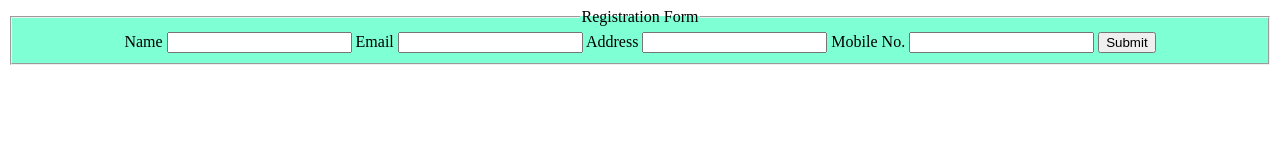
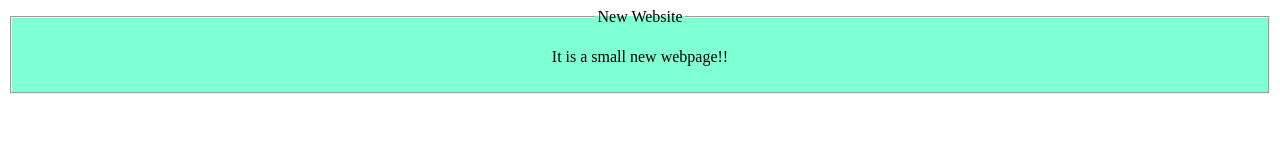
Before and after one commit to Jay-sorani835/Frontend, a plain HTML site: page Website Designing/Module - 1 - Basic Fundamentals/index.html in a window 1280 px wide. Drawn offline with Linux system fonts and the light colour scheme.

Commit message:
latest commit

```diff
--- a/Website Designing/Module - 1 - Basic Fundamentals/index.html
+++ b/Website Designing/Module - 1 - Basic Fundamentals/index.html
@@ -7,16 +7,8 @@
 </head>
 <body>
     <fieldset style="background-color: aquamarine; text-align: center;">
-        <legend>Registration Form</legend>
-        <label>Name</label>
-        <input type="text" name="name">
-        <label>Email</label>
-        <input type="text" name="mail">
-        <label>Address</label>
-        <input type="text" name="address">
-        <label>Mobile No.</label>
-        <input type="tel" name="mobile">
-        <button type="submit">Submit</button>
+        <legend>New Website</legend>
+            <p>It is a small new webpage!!</p>
     </fieldset>
 </body>
 </html>
```
